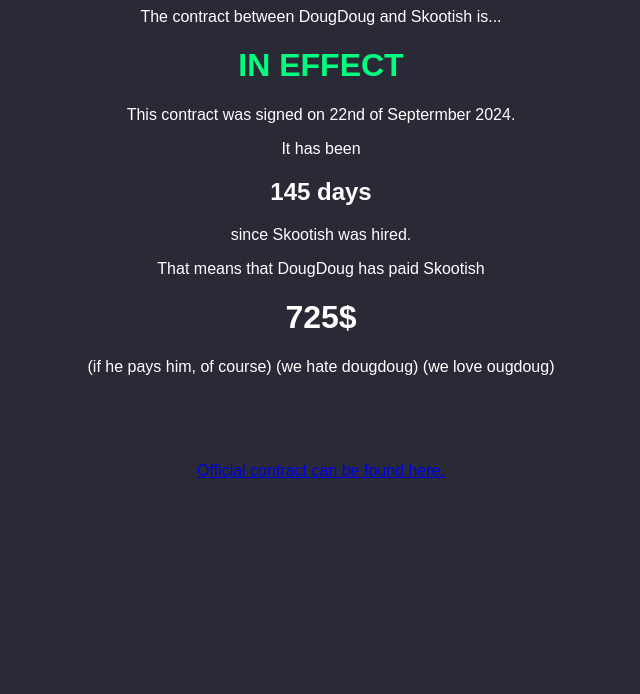
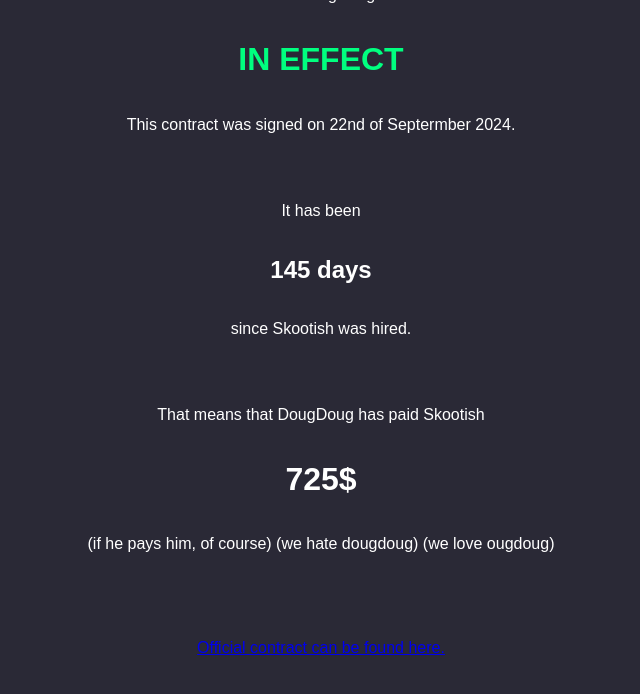
Before and after one commit to IronPlay9/doug-skootish, a plain HTML site: page index.html in a window 1280 px wide. Shown: the whole page, without its empty margins (319-959 px from the left). Drawn offline with Linux system fonts and the light colour scheme.

Commit message:
Update index.html (just one more css tweak)

```diff
--- a/index.html
+++ b/index.html
@@ -4,6 +4,8 @@ div {
   width: 80%;
   height: 80%;
   margin: auto;
+  display: grid;
+  place-content: center;
 }
 #contractStatus {color: 00FF7F}
 </style>
@@ -12,9 +14,11 @@ div {
 <p>The contract between DougDoug and Skootish is...</p>
 <h1 id="contractStatus">IN EFFECT</h1>
 <p>This contract was signed on 22nd of Septermber 2024.</p>
+<br><br>
 <p>It has been</p>
 <h2 id="daysSince"></h2>
 <p>since Skootish was hired.</p>
+<br><br>
 <p>That means that DougDoug has paid Skootish</p>
 <h1 id="moneyEarned"></h1>
 <p>(if he pays him, of course) (we hate dougdoug) (we love ougdoug)</p>
```
